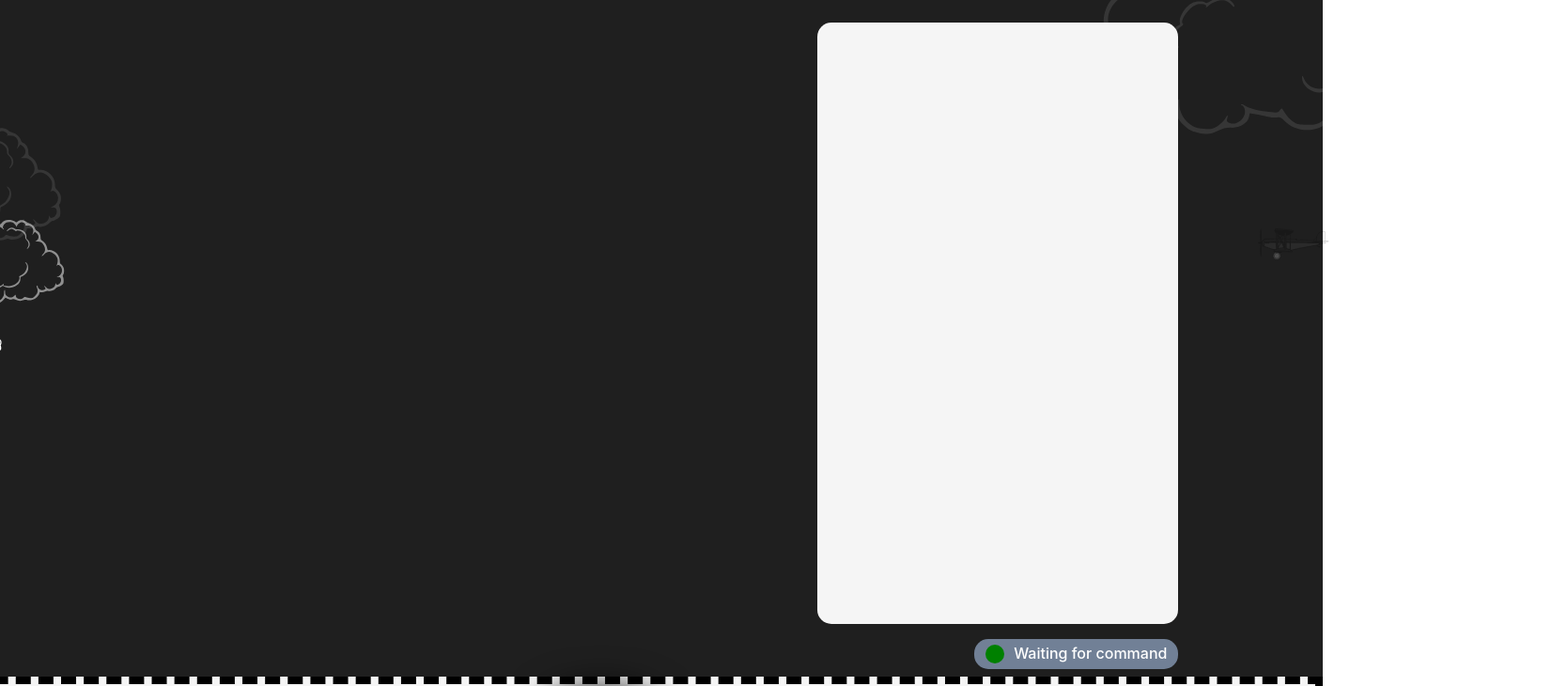
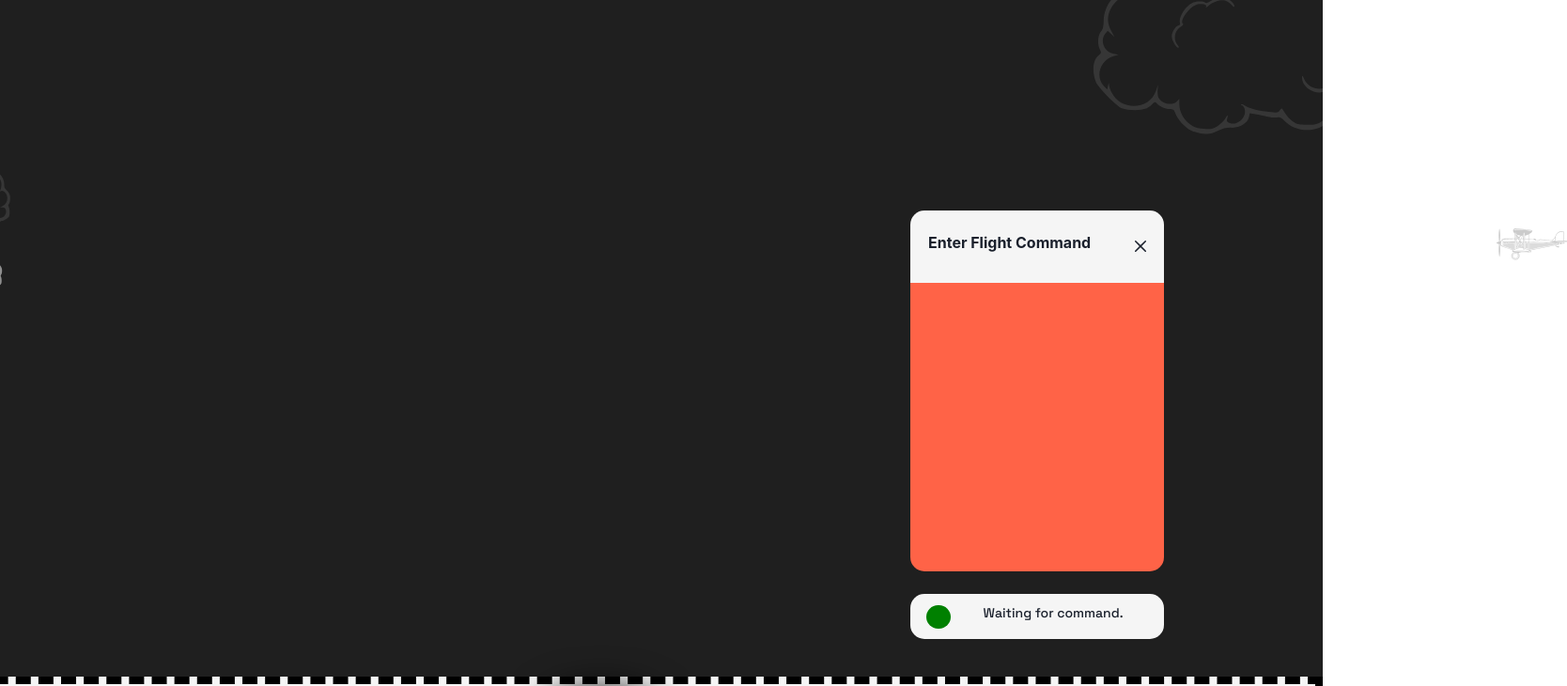
Before and after one commit to DarwisNarvaezDev/space-ship-adventure, a React (Create React App) app: page / in a window 1280 px wide. Shown: the top 730 px of the page at 94% size, 1668 px wide, since content can reach past the window. Built offline with nearby package versions, Linux system fonts and the light colour scheme.

Commit message:
Progress on menu

```diff
--- a/package.json
+++ b/package.json
@@ -11,6 +11,7 @@
     "@testing-library/user-event": "^13.5.0",
     "@types/react": "^18.2.74",
     "@types/react-dom": "^18.2.24",
+    "animate.css": "^4.1.1",
     "framer-motion": "^11.0.25",
     "react": "^18.2.0",
     "react-dom": "^18.2.0",
--- a/src/App.css
+++ /dev/null
@@ -1,38 +0,0 @@
-.App {
-  text-align: center;
-}
-
-.App-logo {
-  height: 40vmin;
-  pointer-events: none;
-}
-
-@media (prefers-reduced-motion: no-preference) {
-  .App-logo {
-    animation: App-logo-spin infinite 20s linear;
-  }
-}
-
-.App-header {
-  background-color: #282c34;
-  min-height: 100vh;
-  display: flex;
-  flex-direction: column;
-  align-items: center;
-  justify-content: center;
-  font-size: calc(10px + 2vmin);
-  color: white;
-}
-
-.App-link {
-  color: #61dafb;
-}
-
-@keyframes App-logo-spin {
-  from {
-    transform: rotate(0deg);
-  }
-  to {
-    transform: rotate(360deg);
-  }
-}
--- a/src/App.tsx
+++ b/src/App.tsx
@@ -1,7 +1,6 @@
-import './App.css';
 import React, { useState } from 'react';
 
-import { Button, Fade, Flex, Image, ScaleFade, Tag, useDisclosure } from '@chakra-ui/react';
+import { Badge, Box, Button, Center, Fade, Flex, Image, ScaleFade, Tag, Text, useDisclosure } from '@chakra-ui/react';
 import { CenteredProps, SpaceInheritedFromParent } from './styles/chakra/Props.tsx';
 import Clouds from './components/Clouds.tsx';
 import Ground from './components/Ground.tsx';
@@ -9,6 +8,8 @@ import SpaceShuttle from './components/SpaceShuttle.tsx';
 import Space from './components/Space.tsx';
 import RushingClouds from './components/RushingClouds.tsx';
 import RocketWrapper from './components/RocketWrapper.tsx';
+import MenuStyles from './styles/menu/menu.module.css'
+import Menu from './components/Menu.tsx';
 
 function App(): React.ReactElement {
 
@@ -48,36 +49,7 @@ function App(): React.ReactElement {
           {/* <RocketWrapper /> */}
           <SpaceShuttle />
           {/* MENU */}
-          <Flex
-            id='menu'
-            // as={"section"}
-            position={"absolute"}
-            bg={"whitesmoke"}
-            width={"30vw"}
-            height={"80%"}
-            right={"10%"}
-            bottom={"17%"}
-            zIndex={"999999"}
-            borderRadius={"15px"}
-          >
-          </Flex>
-          <Tag
-                size='lg'
-                borderRadius='15px'
-                variant='solid'
-                style={{ position: 'absolute', bottom: '11%', right: '10%', zIndex: 9999 }}
-            >
-                <Flex
-                    as="div"
-                    w="20px"
-                    height="20px"
-                    background="green"
-                    marginRight="10px"
-                    borderRadius="full"
-                >
-                </Flex>
-                Waiting for command
-            </Tag>
+          <Menu />
           {/* MENU */}
         </Flex>
       </Flex>
--- /dev/null
+++ b/src/components/Menu.tsx
@@ -0,0 +1,116 @@
+import { Badge, Box, CloseButton, Flex, FormControl, FormHelperText, FormLabel, HStack, Heading, Radio, RadioGroup, ScaleFade, Tag, Text, useDisclosure } from "@chakra-ui/react";
+import MenuStyles from '../styles/menu/menu.module.css'
+import React, { useState } from "react";
+import { CenteredProps } from "../styles/chakra/Props.tsx";
+import { Messages } from "../messages/Messages.tsx";
+import MenuCommandForm from "./menu/MenuCommandForm.tsx";
+
+function Menu() {
+
+    const [statusText, setStatusText] = useState<string>('Waiting for command.')
+    const { isOpen, onToggle } = useDisclosure()
+
+    const handleMouseOverStatusBadge = (evt: React.MouseEvent): void => {
+        if(!isOpen){
+            setStatusText(Messages.menu.clickToEnterCommand)
+        }else{
+            setStatusText(Messages.menu.clickToCloseForm)
+        }
+    }
+
+    const hanldeMouseLeaveStatusBadge = (evt: React.MouseEvent): void => {
+        setStatusText(Messages.menu.waitingForCommand)
+    }
+
+    const handleClickStatusBadge = (evt: React.MouseEvent): void => {
+        if( isOpen ){
+            setStatusText(Messages.menu.waitingForCommand)
+        }else{
+            setStatusText(Messages.menu.clickToCloseForm)
+        }
+        onToggle()
+    }
+
+    return (
+        <Flex
+            id='menu'
+            className={MenuStyles.menu}
+            as={"section"}
+            position={"absolute"}
+            // bg={"whitesmoke"}
+            width={"300px"}
+            height={"60%"}
+            right={"10%"}
+            bottom={"12%"}
+            zIndex={"999999"}
+            borderRadius={"15px"}
+            flexDir={"column"}
+            overflow={"hidden"}
+            {...CenteredProps}
+          >
+            <MenuCommandForm
+                onToggle={onToggle}
+                handleClickStatusBadge={handleClickStatusBadge}
+            />
+            <Flex
+              id='statusContainer'
+              width={"100%"}
+              height={"20%"}
+              // bg={"green"}
+              {...CenteredProps}
+            >
+              <Tag
+                id='statusBadge'
+                w={"90%"}
+                h="50%"
+                borderRadius={"15px"}
+                display={"flex"}
+                {...CenteredProps}
+                bg={"whitesmoke"}
+                gap={2}
+                cursor={"pointer"}
+                onMouseOver={handleMouseOverStatusBadge}
+                onMouseLeave={hanldeMouseLeaveStatusBadge}
+                onClick={handleClickStatusBadge}
+              >
+                <Box
+                  id='statusLightWrapper'
+                  width={"10%"}
+                  h={"100%"}
+                  display={"flex"}
+                  {...CenteredProps}
+                >
+                  <Badge
+                    id='statusLight'
+                    as={"span"}
+                    w="100%"
+                    height={"25px"}
+                    borderRadius={"full"}
+                    bg={"green"}
+                  >
+                  </Badge>
+                </Box>
+                <Box
+                  id='statusLight'
+                  width={"80%"}
+                  h={"100%"}
+                  // bg={"blue"}
+                  display={"flex"}
+                  {...CenteredProps}
+                >
+                  <Text
+                    as="p"
+                    w={"90%"}
+                    h={"50%"}
+                    textAlign={"center"}
+                  >
+                    {statusText}
+                  </Text>
+                </Box>
+              </Tag>
+            </Flex>
+          </Flex>
+     );
+}
+
+export default Menu;
--- /dev/null
+++ b/src/components/menu/MenuCommandForm.tsx
@@ -0,0 +1,76 @@
+import { CloseButton, Flex, FormControl, Heading } from "@chakra-ui/react";
+import React, { FunctionComponent } from "react";
+import { Messages } from "../../messages/Messages.tsx";
+
+interface MenuCommandFormProps {
+    onToggle: Function
+    handleClickStatusBadge: Function
+}
+
+const MenuCommandForm: FunctionComponent<MenuCommandFormProps> = ({
+    onToggle,
+    handleClickStatusBadge
+}) => {
+    return (
+        <Flex
+        id='commandFormContainer'
+        width={"90%"}
+        height={"80%"}
+        borderRadius={"15px"}
+        overflow={"hidden"}
+    >
+        {/* { isOpen && ( */}
+        { true && (
+            <Flex
+            w={"100%"}
+            h={"100%"}
+            bg={"whitesmoke"}
+            style={{animationDuration: "0.5s"}}
+            boxShadow={"md"}
+            className={"animate__animated animate__bounceInUp"}
+            flexDir={"column"}
+        >
+            <Flex
+                id="formHeader"
+                width={"100%"}
+                height={"20%"}
+                overflow={"hidden"}
+                justifyContent={"center"}
+                alignItems={"center"}
+                gap={1}
+            >
+                <Flex
+                    id="forHeaderText"
+                    w={"80%"}
+                    h={"35%"}
+                    pl={"10px"}
+                >
+                    <Heading
+                        size={"sm"}
+                    >{Messages.menu.formHeader}</Heading>
+                </Flex>
+                <CloseButton
+                    onClick={()=>{
+                        onToggle()
+                        handleClickStatusBadge()
+                    }}
+                />
+            </Flex>
+            <Flex
+                id="formBody"
+                w={"100%"}
+                h={"80%"}
+                bg="tomato"
+            >
+                <FormControl
+                    id="commandForm"
+                >
+                </FormControl>
+            </Flex>
+        </Flex>
+        )}
+    </Flex>
+     );
+}
+
+export default MenuCommandForm;
--- a/src/index.js
+++ b/src/index.js
@@ -3,6 +3,7 @@ import ReactDOM from 'react-dom/client';
 import './index.css';
 import App from './App.tsx';
 import { ChakraProvider } from '@chakra-ui/react'
+import 'animate.css';
 
 const root = ReactDOM.createRoot(document.getElementById('root'));
 root.render(
--- /dev/null
+++ b/src/messages/Messages.tsx
@@ -0,0 +1,8 @@
+export const Messages = {
+    menu: {
+        formHeader: 'Enter Flight Command',
+        clickToEnterCommand: 'Click to enter command.',
+        clickToCloseForm: 'Click here to close form.',
+        waitingForCommand: 'Waiting for command.'
+    }
+}
--- /dev/null
+++ b/src/styles/menu/menu.module.css
@@ -0,0 +1,15 @@
+@import url('https://fonts.googleapis.com/css2?family=Space+Grotesk:wght@300..700&display=swap');
+
+.menu {
+    font-family: "Space Grotesk", sans-serif;
+    font-optical-sizing: auto;
+    /* font-weight: bold; */
+    font-style: normal;
+}
+
+.menuHeader {
+    font-family: "Space Grotesk", sans-serif;
+    font-optical-sizing: auto;
+    /* font-weight: bold; */
+    font-style: normal;
+}
```
Also changed, not shown: 1 other file (tests, documents, lock files or other folders).
